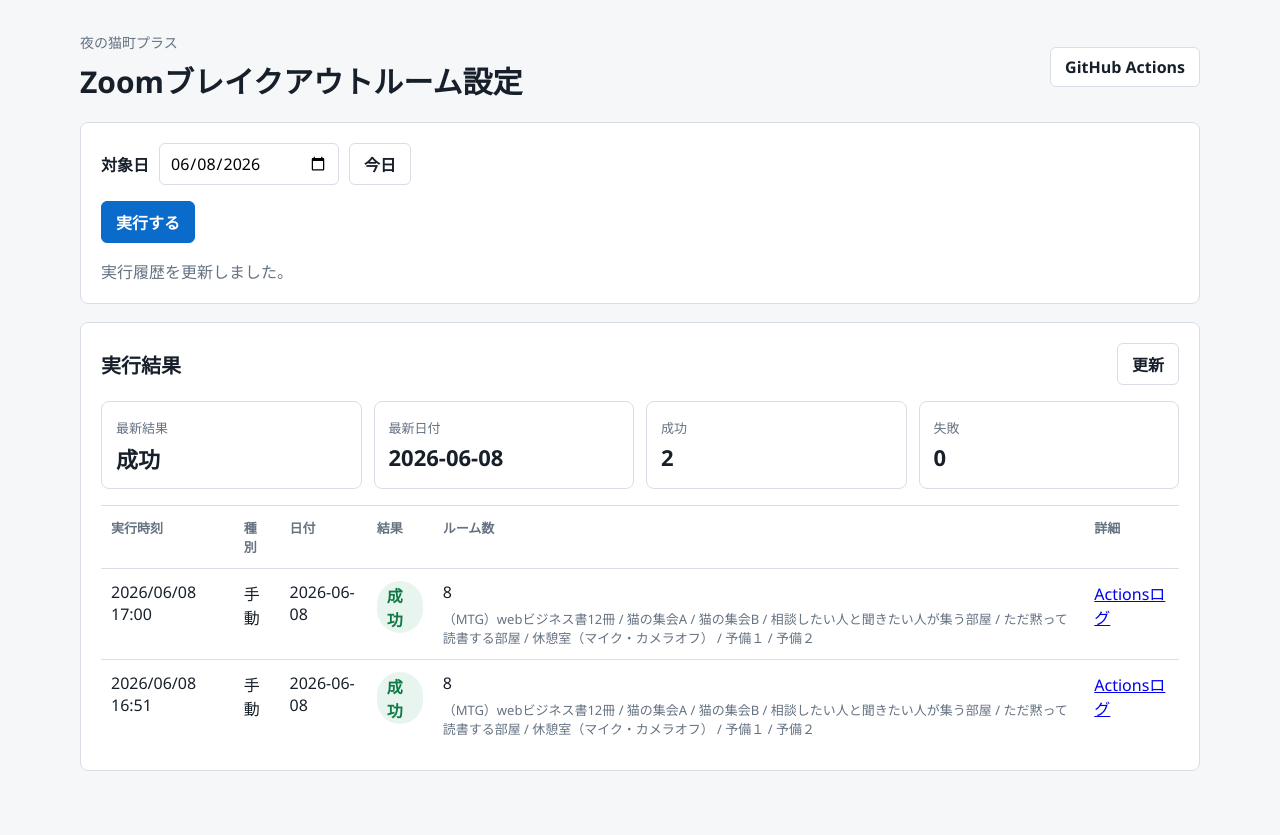
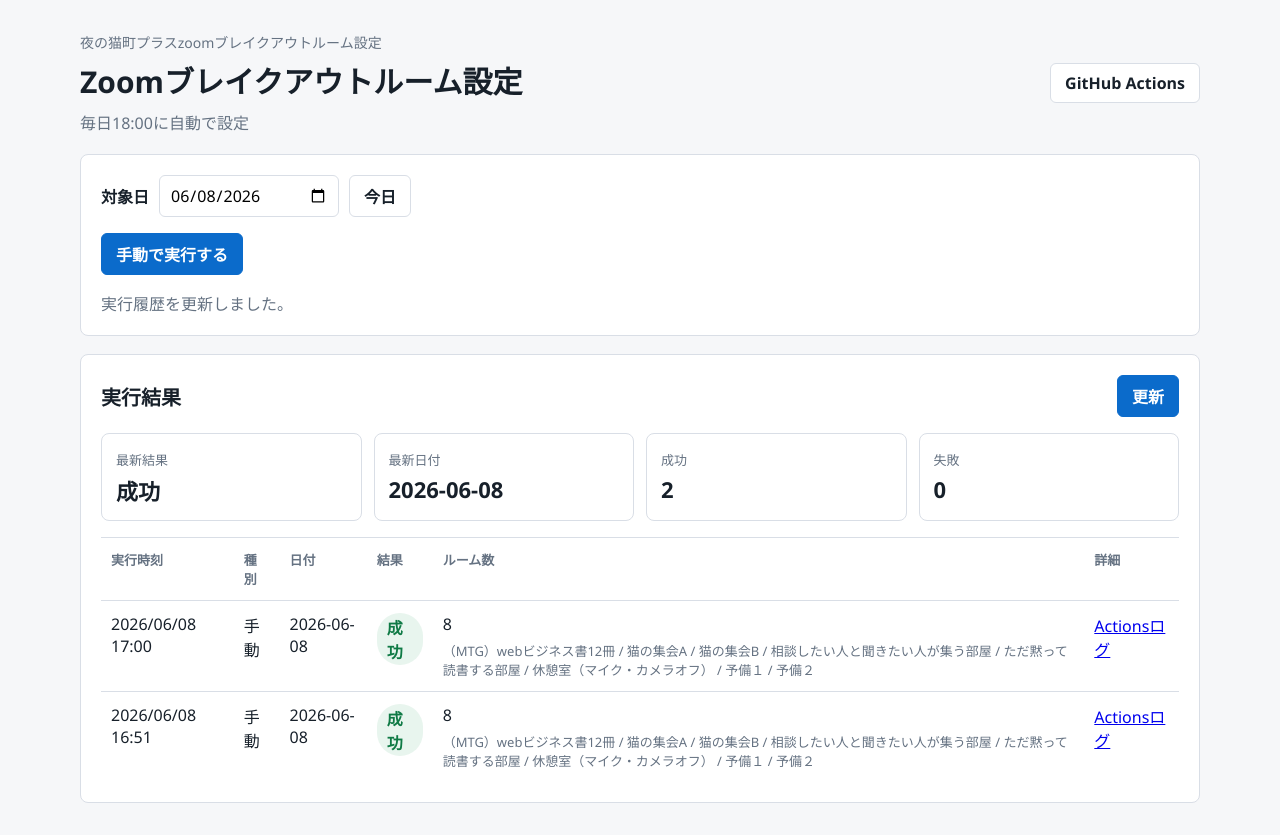
Before and after one commit to asuka10ki/yoruneko-zoom, a website: page docs/index.html in a window 1280 px wide. Before the commit the page ends 803 px from the top, so only its background shows below. Drawn offline with Linux system fonts and the light colour scheme.

Commit message:
Update dashboard labels

```diff
--- a/docs/index.html
+++ b/docs/index.html
@@ -10,8 +10,9 @@
     <main class="app-shell">
       <section class="header">
         <div>
-          <p class="eyebrow">夜の猫町プラス</p>
+          <p class="eyebrow">夜の猫町プラスzoomブレイクアウトルーム設定</p>
           <h1>Zoomブレイクアウトルーム設定</h1>
+          <p class="subtitle">毎日18:00に自動で設定</p>
         </div>
         <a class="secondary-link" href="https://github.com/asuka10ki/yoruneko-zoom/actions/workflows/zoom-breakout-rooms.yml" target="_blank" rel="noreferrer">GitHub Actions</a>
       </section>
@@ -24,7 +25,7 @@
         </div>
 
         <div class="button-row">
-          <button id="runButton" type="button" class="primary-button">実行する</button>
+          <button id="runButton" type="button" class="primary-button">手動で実行する</button>
         </div>
 
         <p id="message" class="message" role="status"></p>
@@ -33,7 +34,7 @@
       <section class="panel">
         <div class="section-heading">
           <h2>実行結果</h2>
-          <button id="refreshButton" type="button">更新</button>
+          <button id="refreshButton" type="button" class="primary-button">更新</button>
         </div>
         <div id="summary" class="summary-grid"></div>
         <div class="table-wrap">
--- a/docs/styles.css
+++ b/docs/styles.css
@@ -46,6 +46,12 @@ body {
   margin: 0 0 6px;
   color: var(--muted);
   font-size: 14px;
+}
+
+.subtitle {
+  margin: 8px 0 0;
+  color: var(--muted);
+  font-size: 16px;
 }
 
 h1,
```
